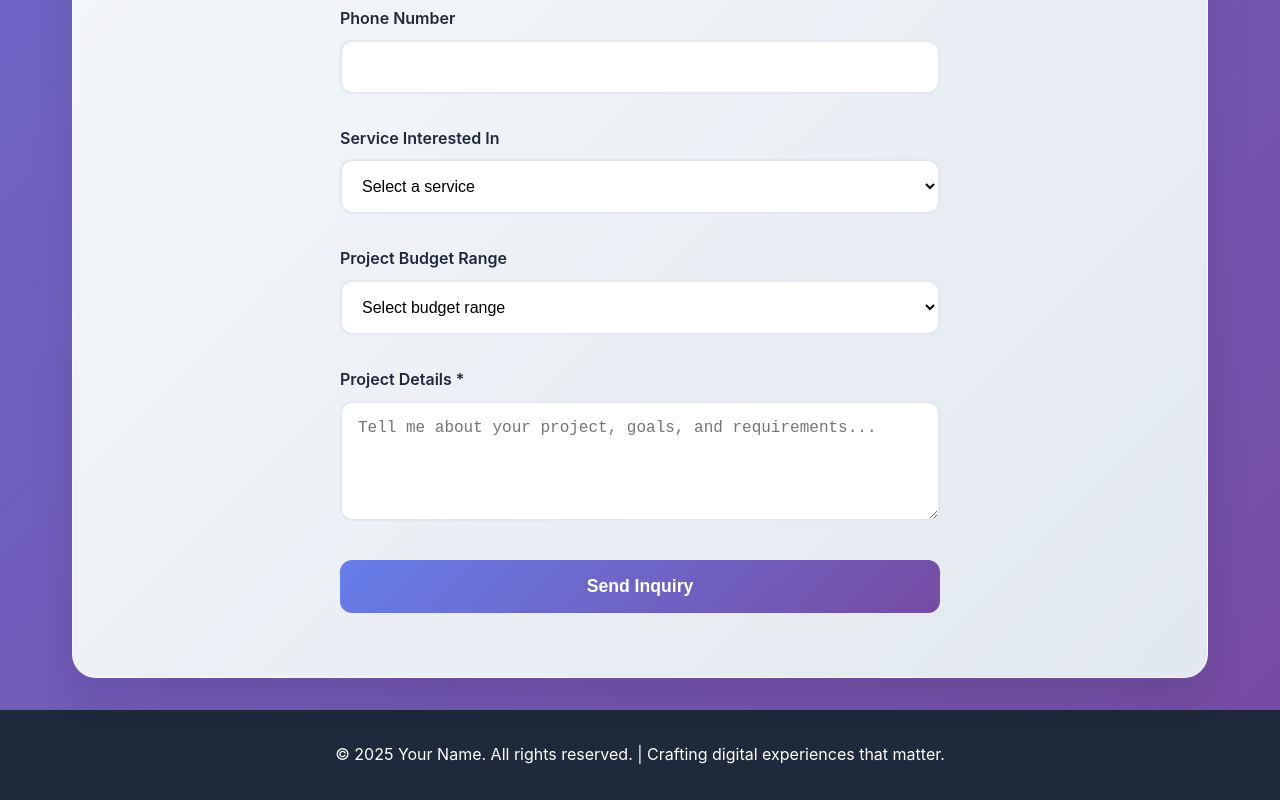
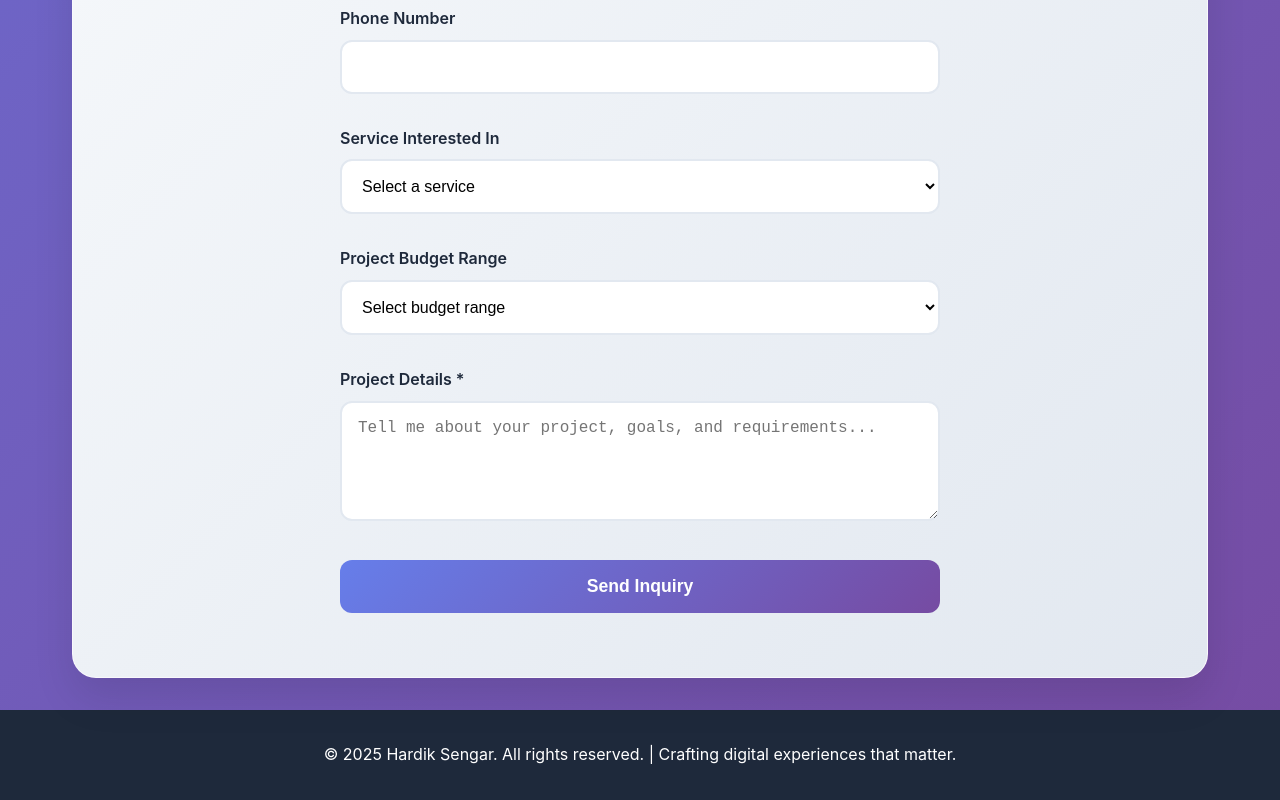
Before and after one commit to hsengar/profile, a plain HTML site: page index.html in a window 1280 px wide. Shown: the part 2135-2935 px from the top of the page. Drawn offline with Linux system fonts and the light colour scheme.

Commit message:
Nineth Commit

```diff
--- a/index.html
+++ b/index.html
@@ -455,7 +455,7 @@
 
     <!-- Footer -->
     <footer class="footer">
-        <p>&copy; 2025 Your Name. All rights reserved. | Crafting digital experiences that matter.</p>
+        <p>&copy; 2025 Hardik Sengar. All rights reserved. | Crafting digital experiences that matter.</p>
     </footer>
 
     <script>
```
Also changed, not shown: 1 other file.
